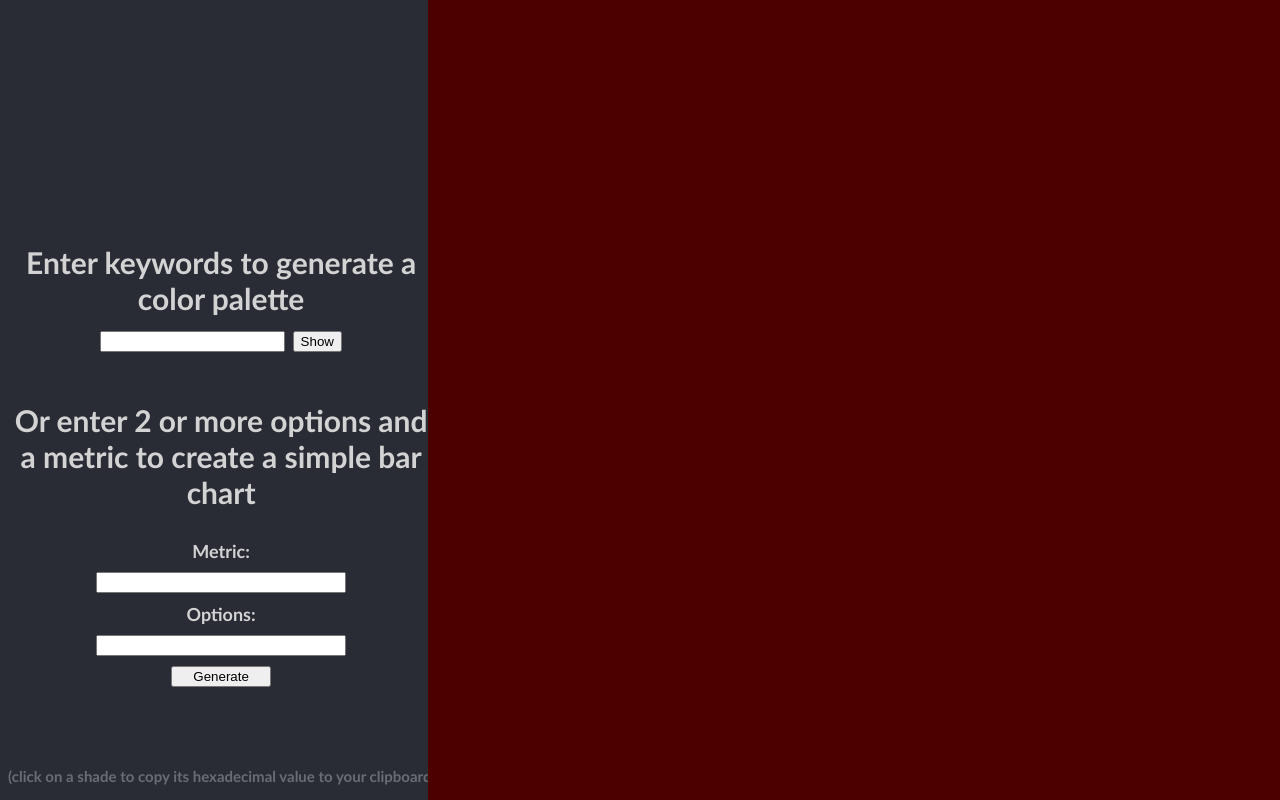
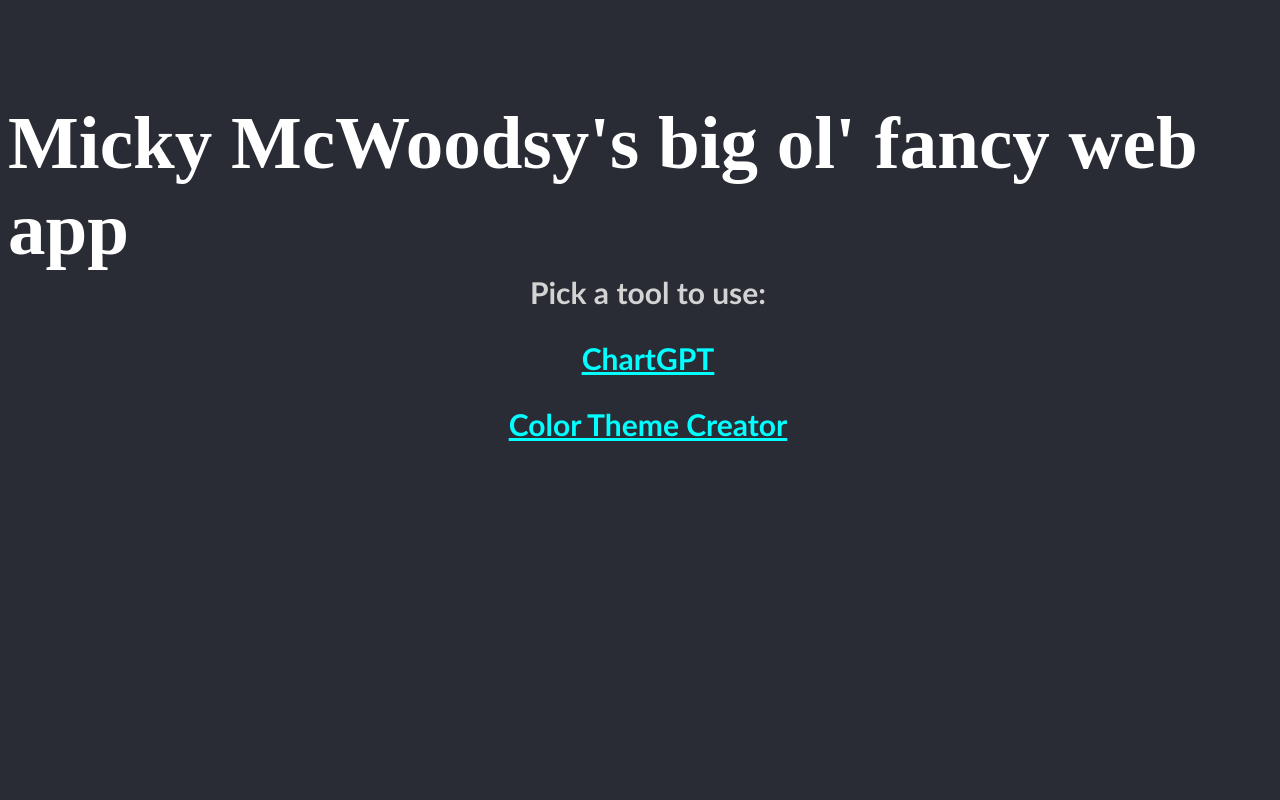
Before and after one commit to McWoodsy/gpt-tool-project, a Flask app: page / in a window 1280 px wide. Run offline with Flask 3, Linux system fonts and the light colour scheme; parts of the project's set-up code (start-up, migrations or seed data) failed here and were passed over.

Commit message:
extremely basic restructure

```diff
--- a/app.py
+++ b/app.py
@@ -11,12 +11,20 @@ app = Flask(__name__,
 def index():
     return render_template("index.html")
 
+@app.route("/bar_chart")
+def bar_chart():
+    return render_template("bar_chart.html")
+
+@app.route("/color_palette")
+def color_palette():
+    return render_template("/color_palette.html")
+
 @app.route("/palette", methods=["POST"])
 def prompt_to_palette():
     #   Completion call
     query = request.form.get("query")
     color_array = completion_calls.get_colors(query)
-    return json.loads(color_array) # NOT serialized in the funciton so we do it here before returning
+    return json.loads(color_array) # NOT serialized in the function so we do it here before returning
 
 @app.route("/bar-chart", methods=["POST"])
 def prompt_to_bar_chart():
--- a/static/app.css
+++ b/static/app.css
@@ -9,6 +9,15 @@ h1 {
     margin-bottom: 20px;
     position:absolute;
     width:33.3%;
+    top: 28%;
+    color: #D3D3D3;
+  }
+
+  h5 {
+    font-family: 'Optima';
+    text-align: center;
+    position:absolute;
+    width:100%;
     top: 28%;
     color: #D3D3D3;
   }
@@ -59,6 +68,10 @@ h1 {
     text-align: center;
   }
 
+  .link {
+    color:aqua;
+  }
+
   .color span {
     color: #ECECEC;
     text-align: center;
--- a/templates/index.html
+++ b/templates/index.html
@@ -8,25 +8,15 @@
   <link rel="stylesheet" href="static/app.css">
 </head>
 <body>
-  <h1 style="font-size: 30px;">
-    Enter keywords to generate a color palette
-    <form id="form" class="form">
-      <input type="text" name="query">
-      <button class="button">Show</button>
-    </form>
-    <p style="font-size: 30px;">Or enter 2 or more options and a metric to create a simple bar chart</p>
-    <form id="chart_form" class="bar_chart_form">
-      <label for="metric" style="font-size: 18px;">Metric:</label>
-      <input type="text" name="metric" id="metric">
-      <label for="options" style="font-size: 18px;">Options:</label>
-      <input title="Options" type="text" name="options" id="options">
-      <button class="button2" style="width: 100px; text-align: center">Generate</button>
-    </form>
-    <h3>(click on a shade to copy its hexadecimal value to your clipboard)</h3>
-  </h1>
-  <div class="container">
-    <img id="chart-img" src="" >
-  </div>
+<h4 style="font-size:75px"> Micky McWoodsy's big ol' fancy web app </h4>
+  <h5 style="font-size: 30px;">
+Pick a tool to use:
+<p>
+<a href="/bar_chart" class="link" style="width: 100px; text-align: center">ChartGPT</button></p>
+<p>
+<a href="/color_palette"class="link" style="width: 100px; text-align: center">Color Theme Creator</button>
+</p>
+  </h5>
   <script src="static/app.js"></script>
 </body>
 </html>
```
Also changed, not shown: render_charts.py (+15 -0 lines), templates/bar_chart.html (added, +27 -0 lines), templates/color_palette.html (added, +24 -0 lines), templates/original.html (added, +32 -0 lines), static/images/my_bar_chart.png, 1 other file.
